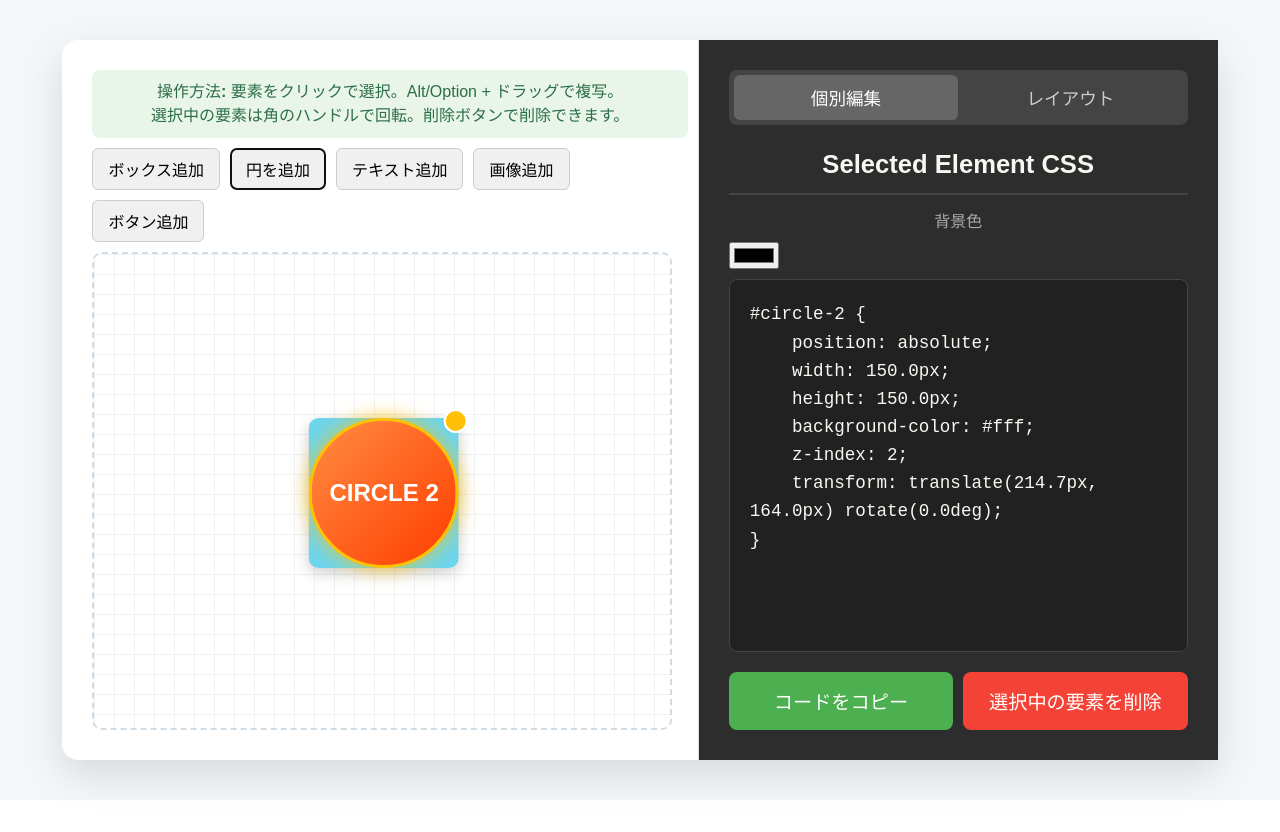
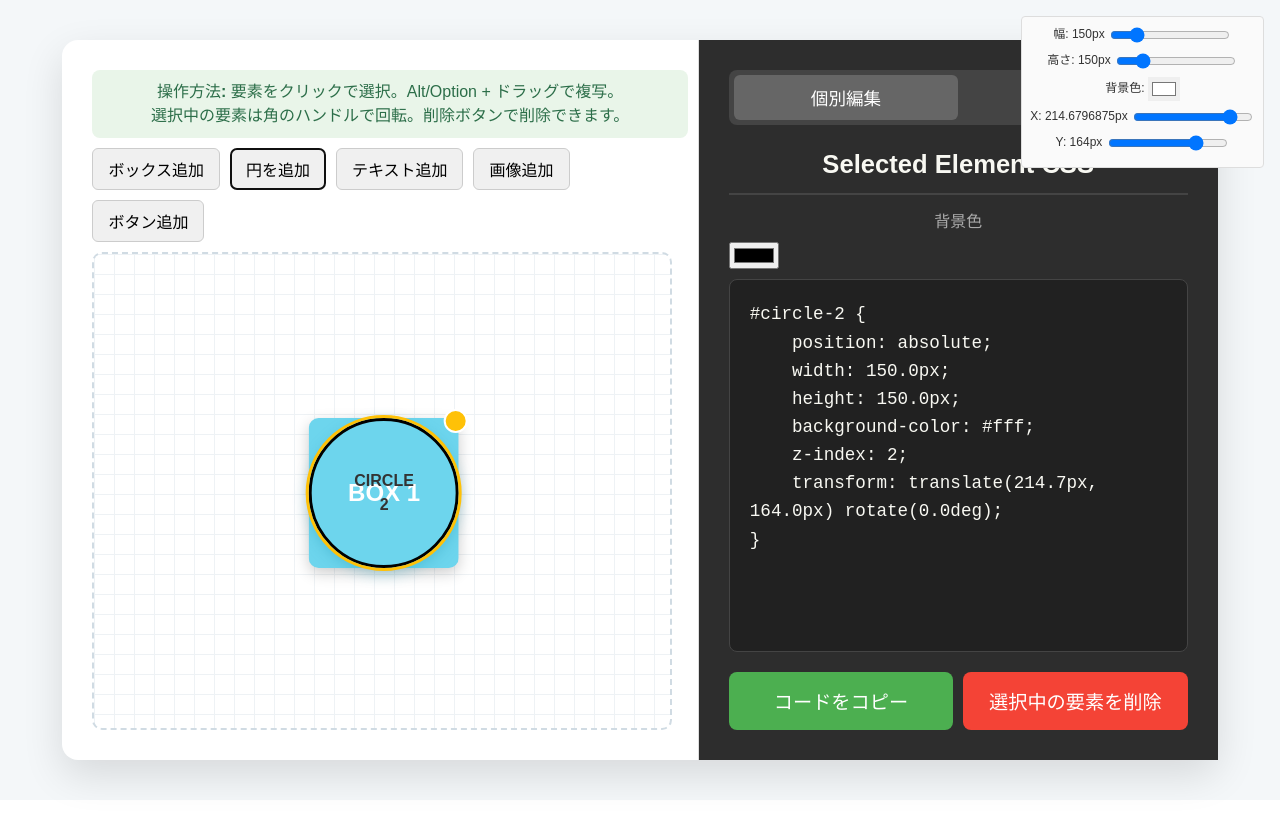
Before and after one commit to tako-chan0511/cssvisualizer, a Vue app: page / in a window 1280 px wide. Both pictures are taken after a click on the button "円を追加". Built offline with nearby package versions, Linux system fonts and the light colour scheme.

Commit message:
円の属性追加

```diff
--- a/src/components/VisualCircle.vue
+++ b/src/components/VisualCircle.vue
@@ -1,80 +1,130 @@
+<!-- src/components/VisualCircle.vue -->
 <template>
+  <!-- 実際の円 -->
   <div
     :id="state.id"
     class="visual-element circle"
     :class="{ selected: isSelected }"
-    :style="circleStyle"
+    :style="elementStyle"
+    @mousedown.stop="onSelect"
   >
-    {{ state.content }}
+    <!-- 中央にラベルを出す -->
+    <span class="circle-label">{{ state.content }}</span>
     <div v-if="isSelected && !isLayoutMode" class="rotate-handle"></div>
+  </div>
+
+  <!-- 選択中かつ個別編集モードのときだけ出すコントロール -->
+  <div v-if="isSelected && !isLayoutMode" class="controls">
+    <label>
+      幅: {{ width }}px
+      <input type="range" v-model.number="width" min="50" max="600" />
+    </label>
+    <label>
+      高さ: {{ height }}px
+      <input type="range" v-model.number="height" min="50" max="600" />
+    </label>
+    <label>
+      背景色:
+      <input type="color" v-model="bgColor" />
+    </label>
+    <label>
+      X: {{ x }}px
+      <input type="range" v-model.number="x" :min="-300" :max="300" />
+    </label>
+    <label>
+      Y: {{ y }}px
+      <input type="range" v-model.number="y" :min="-300" :max="300" />
+    </label>
   </div>
 </template>
 
 <script setup lang="ts">
-import { computed, type CSSProperties } from 'vue';
-import type { ElementState } from '../types';
+import { ref, watch, computed } from 'vue'
+import type { ElementState } from '../types'
 
 const props = defineProps<{
-  state: ElementState;
-  isSelected: boolean;
-  isLayoutMode: boolean;
-}>();
+  state: ElementState
+  isSelected: boolean
+  isLayoutMode: boolean
+}>()
 
-const circleStyle = computed((): CSSProperties => {
+// ローカル双方向バインド用
+const width   = ref(props.state.width)
+const height  = ref(props.state.height)
+const bgColor = ref(props.state.backgroundColor ?? '#ffffff')
+const x       = ref(props.state.x)
+const y       = ref(props.state.y)
+
+// state を直接書き換えて親に反映
+watch(width,   v => props.state.width  = v)
+watch(height,  v => props.state.height = v)
+watch(bgColor, v => props.state.backgroundColor = v)
+watch(x,       v => props.state.x      = v)
+watch(y,       v => props.state.y      = v)
+
+// 選択ハンドリング（App.vue が listen しています）
+const emit = defineEmits<{
+  (e: 'select', id: string): void
+}>()
+function onSelect() {
+  emit('select', props.state.id)
+}
+
+// スタイル
+const elementStyle = computed(() => {
+  const base: Record<string, any> = {
+    width:  `${props.state.width}px`,
+    height: `${props.state.height}px`,
+    backgroundColor: props.state.backgroundColor,
+    borderRadius: '50%',
+    zIndex: props.state.zIndex,
+    boxSizing: 'border-box',
+  }
   if (props.isLayoutMode) {
-        // レイアウトモードでは、Flexboxアイテムとしてのスタイルを適用
     return {
-            width: `${props.state.width}px`,
-            height: `${props.state.height}px`, // 円なので幅と高さを同じにする
-            position: 'relative',
-        };
+      ...base
+    }
   } else {
-        // 個別編集モードでは、絶対配置でスタイルを適用
     return {
-            width: `${props.state.width}px`,
-            height: `${props.state.height}px`,
-            zIndex: props.state.zIndex,
+      ...base,
       position: 'absolute',
-            left: '0px',
-            top: '0px',
+      left:   '0px',
+      top:    '0px',
       transform: `translate(${props.state.x}px, ${props.state.y}px) rotate(${props.state.angle}deg)`,
-        };
     }
-});
+  }
+})
 </script>
 
 <style scoped>
-/* visual-elementクラスは、App.vueでinteract.jsの対象とするために共通で付与 */
 .visual-element {
-    display: flex;
-    justify-content: center;
-    align-items: center;
-    font-size: 1.5em;
-    font-weight: bold;
   cursor: grab;
   touch-action: none;
-    box-sizing: border-box;
-    border: 3px solid transparent;
   transition: all 0.2s;
-    flex-shrink: 0;
-}
-.visual-element:active {
-    cursor: grabbing;
+  position: relative;
 }
 .visual-element.selected {
-    border-color: #ffc107;
-    box-shadow: 0 0 20px rgba(255, 193, 7, 0.8);
-    z-index: 100 !important;
+  outline: 3px solid #ffc107;
 }
 
-/* 円固有のスタイル */
-.circle {
-    background: linear-gradient(135deg, #ff8c42, #ff3d00);
-    color: white;
-    border-radius: 50%; /* ★★★ これが円にするための重要なスタイル ★★★ */
-    box-shadow: 0 5px 15px rgba(255, 61, 0, 0.4);
+/* 円固有 */
+.visual-element.circle {
+  border: 3px solid #000;
+  box-shadow: 0 5px 15px rgba(33,147,176,0.4);
 }
 
+/* ラベルを中央に */
+.circle-label {
+  position: absolute;
+  top: 50%;
+  left: 50%;
+  transform: translate(-50%, -50%);
+  pointer-events: none;
+  font-weight: bold;
+  color: #333;
+}
+
+/* 回転ハンドル */
 .rotate-handle {
   position: absolute;
   width: 20px;
@@ -86,4 +136,32 @@ const circleStyle = computed((): CSSProperties => {
   right: -12px;
   cursor: alias;
 }
+
+/* コントロールパネル */
+.controls {
+  position: fixed;
+  top: 16px;
+  right: 16px;
+  background: #fafafa;
+  border: 1px solid #ddd;
+  padding: 8px;
+  border-radius: 4px;
+  z-index: 1000;
+  font-size: 12px;
+  line-height: 1.4;
+}
+.controls label {
+  display: block;
+  margin-bottom: 6px;
+}
+.controls input[type="range"] {
+  width: 120px;
+  vertical-align: middle;
+}
+.controls input[type="color"] {
+  width: 32px;
+  height: 24px;
+  border: none;
+  vertical-align: middle;
+}
 </style>
```
Lines whose indentation alone changed are shown as unchanged.
